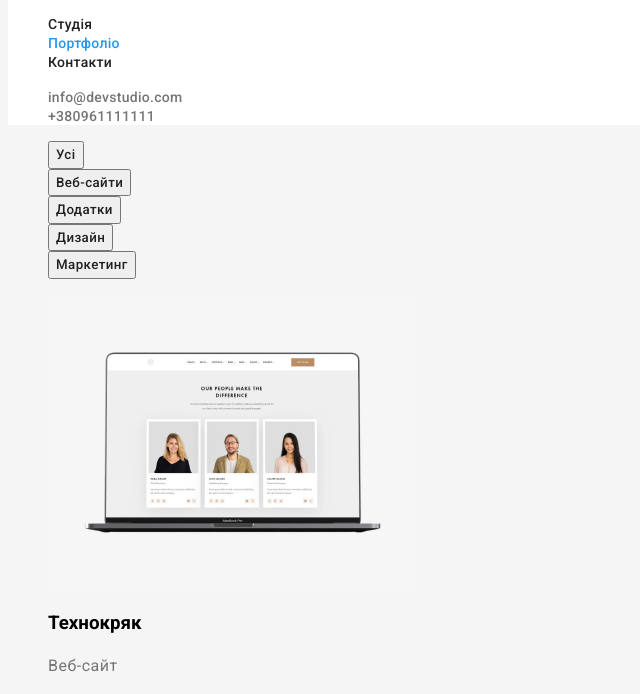
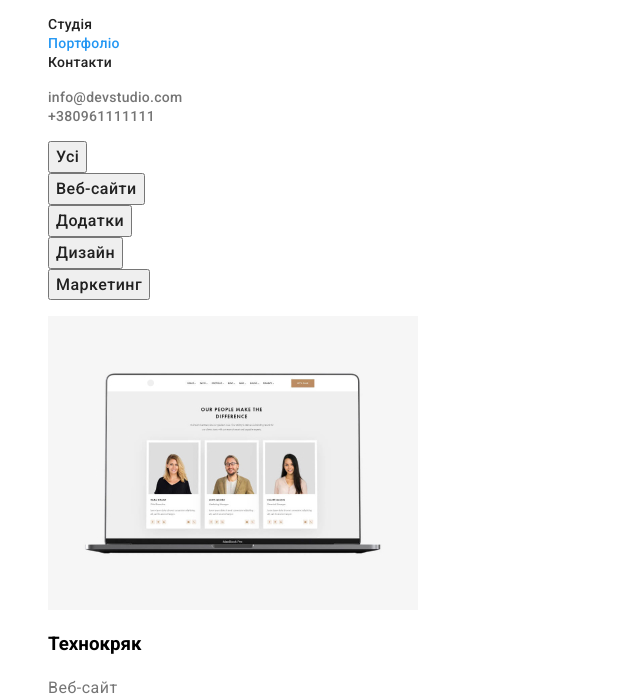
Before and after one commit to alexzhadobko/goit-markup-hw-02, a plain HTML site: page portfolio.html in a window 1280 px wide. Shown: the part 41-735 px from the top of the page, without its empty margins (0-640 px from the left). Drawn offline with Linux system fonts and the light colour scheme.

Commit message:
Add files via upload

```diff
--- a/css/portfolio.css
+++ b/css/portfolio.css
@@ -1,4 +1,4 @@
-.body {
+body {
     font-family: "Roboto";
 }
 
@@ -77,6 +77,7 @@
     font-family: inherit;
     font-weight: 500;
     line-height: 1.62;
+    font-size: 16px;
     text-align: center;
     letter-spacing: 0.03em;
     color: #212121;
--- a/css/styles.css
+++ b/css/styles.css
@@ -1,4 +1,4 @@
-.body{
+body {
     font-family: "Roboto", sans-serif;
 }
 .list{
--- a/portfolio.html
+++ b/portfolio.html
@@ -13,7 +13,7 @@
     />
     <link rel="stylesheet" href="./css/portfolio.css" />
   </head>
-  <body class="body">
+  <body>
     <header class="header">
       <nav class="header-nav">
         <a class="link header-logo" href="index.html">Web
```
Also changed, not shown: index.html (+1 -1 lines).
